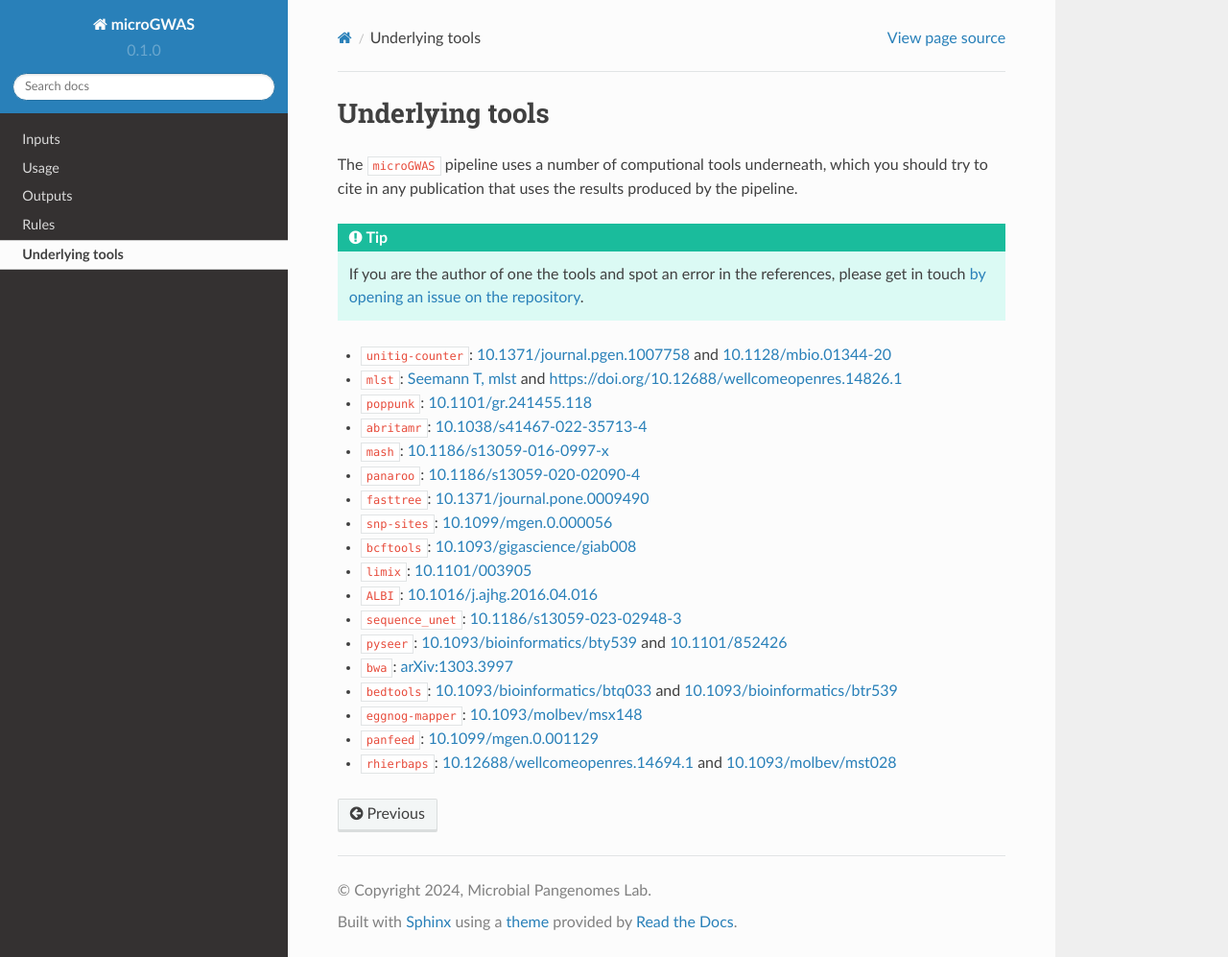
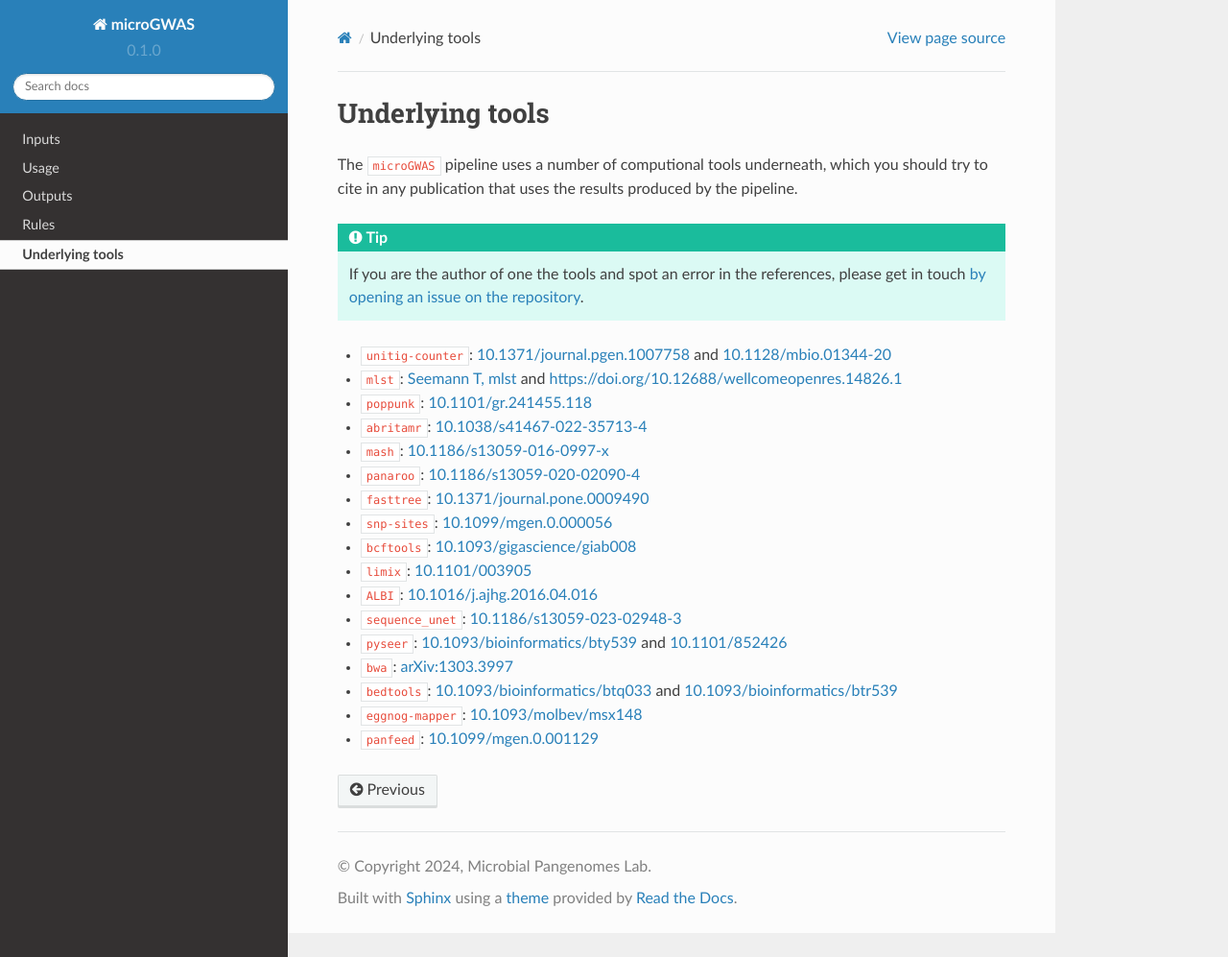
Before and after one commit to microbial-pangenomes-lab/microGWAS, a Sphinx documentation site: the page built from docs/source/tools.rst, in a window 1280 px wide and 997 px high. Shown: the whole window at 96% size. Built offline with Sphinx 7.4.7 and the Read the Docs theme 2.0.0, drawn with Linux system fonts in a browser that asks for light colours.

Commit message:
fix baps error

```diff
--- a/docs/source/tools.rst
+++ b/docs/source/tools.rst
@@ -28,4 +28,3 @@ produced by the pipeline.
 * ``bedtools``: `10.1093/bioinformatics/btq033 <https://doi.org/10.1093/bioinformatics/btq033>`__ and `10.1093/bioinformatics/btr539 <https://doi.org/10.1093/bioinformatics/btr539>`__
 * ``eggnog-mapper``: `10.1093/molbev/msx148 <https://doi.org/10.1093/molbev/msx148>`__
 * ``panfeed``: `10.1099/mgen.0.001129 <https://doi.org/10.1099/mgen.0.001129>`__
-* ``rhierbaps``: `10.12688/wellcomeopenres.14694.1 <https://wellcomeopenresearch.org/articles/3-93/v1>`__ and `10.1093/molbev/mst028 <https://doi.org/10.1093/molbev/mst028>`__
```
Also changed, not shown: 1 other file.
